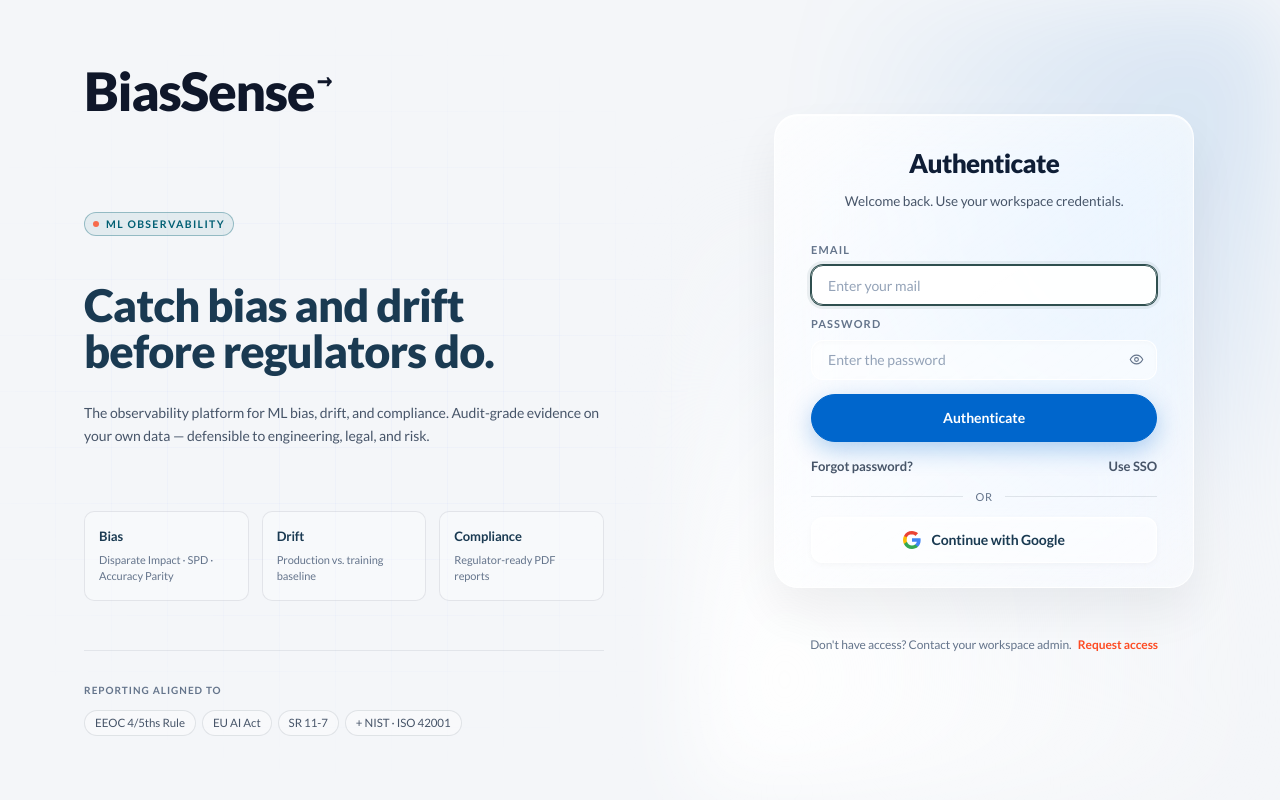
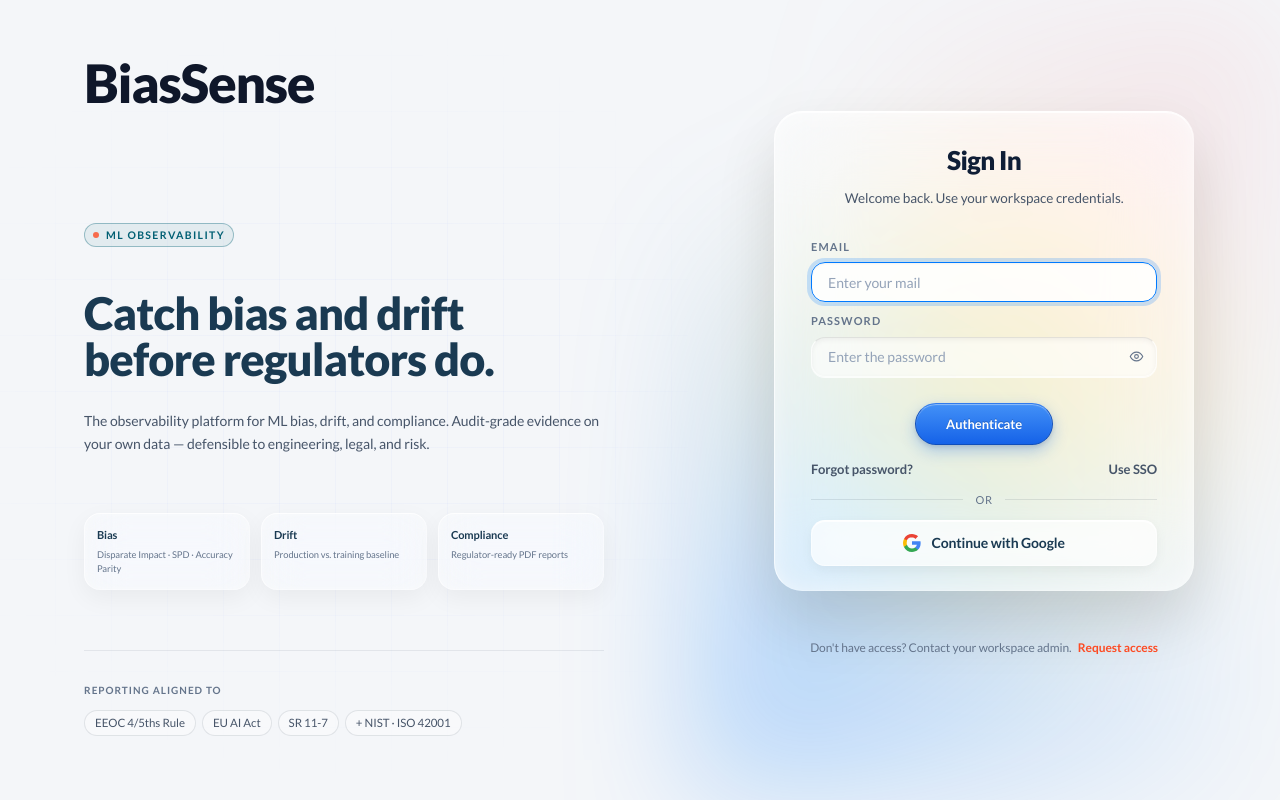
Before and after one commit to Pathi-Rama-Dhanunjay/dashboard, a React (Vite) app: page / in a window 1280 px wide. Built offline with nearby package versions, Linux system fonts and the light colour scheme.

Commit message:
added styles to sign in page

```diff
--- a/src/pages/shell.tsx
+++ b/src/pages/shell.tsx
@@ -20,7 +20,7 @@
     <span className="logo-word" style={{ fontSize: size, position: 'relative', color: '#0F172A' }}>
       BiasSens<span style={{ position: 'relative', display: 'inline-block' }}>
         e
-        <span
+        {/* <span
           style={{
             position: 'absolute',
             top: '-0.1em',
@@ -35,7 +35,7 @@
             whiteSpace: 'nowrap',
             WebkitTextStroke: '1.8px currentColor',
           }}
-        >→</span>
+        >→</span> */}
       </span>
     </span>
   );
--- a/src/pages/signin.tsx
+++ b/src/pages/signin.tsx
@@ -251,7 +251,7 @@
             </div>
 
             <div>
-              <h2 className="signin-quiet-title">Authenticate</h2>
+              <h2 className="signin-quiet-title">Sign In</h2>
               <p className="signin-subtle" style={{ marginTop: 8 }}>Welcome back. Use your workspace credentials.</p>
             </div>
 
@@ -299,7 +299,7 @@
               <button
                 type="submit"
                 className="btn btn-cream"
-                style={{ width: '100%', height: 42, marginTop: 4, fontSize: 13.5 }}
+                style={{ width: '40%', height: 36, margin: '16px auto 0', fontSize: 12.5 }}
                 disabled={loading}>
                 {loading ? 'Authenticating…' : 'Authenticate'}
               </button>
--- a/src/styles/layout.css
+++ b/src/styles/layout.css
@@ -405,12 +405,14 @@
 .signin-quiet-card {
   max-width: clamp(320px, 38vw, 420px);
   padding: clamp(20px, 3vw, 28px) clamp(24px, 4vw, 36px) clamp(16px, 2.5vw, 24px);
-  background: linear-gradient(145deg, rgba(255, 255, 255, 0.75) 0%, rgba(255, 255, 255, 0.35) 100%);
-  border: 1px solid rgba(255, 255, 255, 0.8);
-  border-radius: 24px;
-  backdrop-filter: blur(40px) saturate(180%);
-  -webkit-backdrop-filter: blur(40px) saturate(180%);
-  box-shadow: 0 24px 48px rgba(0, 0, 0, 0.06), inset 0 1px 0 rgba(255, 255, 255, 1), inset 0 0 12px rgba(255, 255, 255, 0.2);
+  background: rgba(255, 255, 255, 0.45);
+  border: 1px solid rgba(255, 255, 255, 0.4);
+  border-top-color: rgba(255, 255, 255, 0.9);
+  border-left-color: rgba(255, 255, 255, 0.7);
+  border-radius: 28px;
+  backdrop-filter: blur(40px) saturate(200%);
+  -webkit-backdrop-filter: blur(40px) saturate(200%);
+  box-shadow: 0 30px 60px rgba(0, 0, 0, 0.12), inset 0 1px 0 rgba(255, 255, 255, 0.8), inset 0 0 20px rgba(255, 255, 255, 0.5);
   gap: clamp(10px, 1.5vw, 16px);
   position: relative;
   z-index: 2;
@@ -465,53 +467,49 @@
 .field input, .field select, .field textarea {
   height: clamp(34px, 4vw, 40px);
   padding: 0 clamp(10px, 1.5vw, 16px);
-  background: rgba(255, 255, 255, 0.5);
-  border: 1px solid rgba(255, 255, 255, 0.9);
-  border-radius: 12px;
+  background: rgba(255, 255, 255, 0.6);
+  border: 1px solid rgba(255, 255, 255, 0.5);
+  border-top: 1px solid rgba(0, 0, 0, 0.1);
+  border-radius: 14px;
   font-size: clamp(12px, 1.4vw, 14px);
   font-weight: 500;
   color: var(--text);
-  box-shadow: inset 0 2px 4px rgba(0, 0, 0, 0.02);
-  transition: all 0.18s ease-in-out;
+  box-shadow: inset 0 2px 5px rgba(0, 0, 0, 0.05), 0 1px 0 rgba(255, 255, 255, 0.8);
+  transition: all 0.2s ease;
 }
 .field input:hover,
 .field select:hover,
 .field textarea:hover {
-  border-color: rgba(15, 30, 54, 0.2);
+  border-color: rgba(255, 255, 255, 0.9);
   background: rgba(255, 255, 255, 0.85);
-  box-shadow: 0 0 0 3px rgba(15, 30, 54, 0.04);
-  transition: all 0.18s ease-in-out;
+  box-shadow: inset 0 2px 5px rgba(0, 0, 0, 0.05), 0 4px 12px rgba(0, 0, 0, 0.06), 0 1px 0 rgba(255, 255, 255, 1);
 }
 .field input:focus,
 .field select:focus,
 .field textarea:focus {
-  /* A crisp, professional 1px border */
-  border-color: #2F4F4F;
-  background: rgba(255, 255, 255, 0.95);
+  background: rgba(255, 255, 255, 0.85);
+  border-color: #007aff;
   outline: none;
-  /* Layered premium shadow: A tiny sharp inner ring + a very soft, faded outer glow */
-  box-shadow:
-    0 0 0 1px #2F4F4F,
-    0 0 0 4px rgba(47, 79, 79, 0.08),
-    0 1px 2px rgba(0, 0, 0, 0.05);
-  /* Smooth transition makes the focus animation feel expensive */
-  transition: all 0.2s ease-in-out;
+  box-shadow: inset 0 1px 2px rgba(0,0,0,0.05), 0 0 0 4px rgba(0, 122, 255, 0.2);
 }
 
 .signin-quiet-form .btn-cream {
-  background: #0066CC;
-  border-color: #0066CC;
-  box-shadow: 0 8px 24px rgba(0, 102, 204, 0.3);
-  height: clamp(38px, 4.5vw, 48px) !important;
-  font-size: clamp(12px, 1.4vw, 14px) !important;
-  font-weight: 700;
+  background: linear-gradient(180deg, #4391f7 0%, #1562e8 100%);
+  border: 1px solid #104eba;
+  border-top-color: #317bed;
+  box-shadow: inset 0 1px 1px rgba(255, 255, 255, 0.4), 0 2px 4px rgba(0, 0, 0, 0.1), 0 6px 16px rgba(21, 98, 232, 0.3);
+  height: clamp(32px, 3.8vw, 42px) !important;
+  font-size: clamp(11.5px, 1.2vw, 13px) !important;
+  font-weight: 600;
+  color: white;
+  text-shadow: 0 -1px 0 rgba(0, 0, 0, 0.2);
   border-radius: 999px;
   letter-spacing: -0.005em;
+  transition: all 0.2s ease;
 }
 .signin-quiet-form .btn-cream:hover {
-  background: #005bb5;
-  border-color: #005bb5;
-  box-shadow: 0 12px 32px rgba(0, 102, 204, 0.4);
+  background: linear-gradient(180deg, #5b9ff8 0%, #1a6ff0 100%);
+  box-shadow: inset 0 1px 1px rgba(255, 255, 255, 0.5), 0 4px 8px rgba(0, 0, 0, 0.15), 0 8px 20px rgba(21, 98, 232, 0.4);
 }
 .signin-quiet-row { font-size: clamp(11px, 1.3vw, 13px); font-weight: 600; margin-top: clamp(2px, 0.4vw, 4px); }
 .signin-quiet-row a { color: var(--text-muted); }
@@ -1348,10 +1346,10 @@
   bottom: 0;
   left: 0;
   background:
-    radial-gradient(circle at 85% 15%, rgba(0, 102, 204, 0.12) 0%, transparent 45%),
-    radial-gradient(circle at 15% 85%, rgba(255, 255, 255, 0.95) 0%, transparent 60%),
-    radial-gradient(circle at 50% 50%, rgba(135, 185, 255, 0.15) 0%, transparent 60%);
-  filter: blur(40px);
+    radial-gradient(circle at 85% 15%, rgba(255, 102, 102, 0.10) 0%, transparent 45%),
+    radial-gradient(circle at 15% 85%, rgba(0, 122, 255, 0.25) 0%, transparent 60%),
+    radial-gradient(circle at 50% 50%, rgba(255, 204, 0, 0.25) 0%, transparent 60%);
+  filter: blur(60px);
   pointer-events: none;
   z-index: 0;
 }
@@ -1400,7 +1398,11 @@
   transition: border-color 160ms ease, background 160ms ease, box-shadow 160ms ease;
   outline: none;
 }
-.signin-split-form .field input:hover { border-color: rgba(255,255,255,0.16); }
+.signin-split-form .field input:hover {
+  border-color: rgba(255,255,255,0.25);
+  background: rgba(255,255,255,0.05);
+  box-shadow: 0 4px 16px rgba(0, 0, 0, 0.1), inset 0 0 8px rgba(255, 255, 255, 0.05);
+}
 .signin-split-form .field input:focus {
   /* A crisp, professional 1px border */
   border-color: #2F4F4F;
@@ -1602,17 +1604,26 @@
 }
 
 .signin-split-cards {
-  gap: clamp(10px, 1vw, 14px);
-  margin-top: clamp(28px, 3vw, 44px);
+  gap: clamp(8.5px, 0.85vw, 11.9px);
+  margin-top: clamp(23.8px, 2.55vw, 37.4px);
 }
 
 .signin-split-card {
-  border-color: rgba(15, 30, 54, 0.09);
-  background: rgba(255, 255, 255, 0.32);
+  border: 1px solid rgba(255, 255, 255, 0.4);
+  border-top-color: rgba(255, 255, 255, 0.8);
+  border-left-color: rgba(255, 255, 255, 0.6);
+  background: rgba(255, 255, 255, 0.25);
+  backdrop-filter: blur(20px) saturate(180%);
+  -webkit-backdrop-filter: blur(20px) saturate(180%);
+  box-shadow: 0 8px 24px rgba(0, 0, 0, 0.05), inset 0 0 12px rgba(255, 255, 255, 0.2);
+  border-radius: 16px;
 }
 
 .signin-split-card:hover {
-  border-color: rgba(15, 30, 54, 0.16);
+  background: rgba(255, 255, 255, 0.35);
+  border-color: rgba(255, 255, 255, 0.6);
+  box-shadow: 0 12px 32px rgba(0, 0, 0, 0.08), inset 0 0 16px rgba(255, 255, 255, 0.4);
+  transform: translateY(-2px);
 }
 
 .signin-split-bottom {
--- a/src/styles/styles.css
+++ b/src/styles/styles.css
@@ -738,6 +738,7 @@
   display: flex;
   align-items: center;
   margin-bottom: clamp(28px, 3.6vw, 50px);
+  transform: translateY(-15%);
 }
 
 /* MIDDLE section */
@@ -754,7 +755,7 @@
   letter-spacing: 0.13em;
   text-transform: uppercase;
   color: #005F73;
-  margin-bottom: clamp(10px, 1.8vw, 20px);
+  margin-bottom: clamp(8.5px, 1.53vw, 17px);
   border: 1px solid rgba(0, 95, 115, 0.35);
   background: rgba(0, 95, 115, 0.07);
   border-radius: 999px;
@@ -793,30 +794,30 @@
 .signin-split-cards {
   display: grid;
   grid-template-columns: repeat(3, 1fr);
-  gap: clamp(4px, 0.8vw, 8px);
-  margin-top: clamp(16px, 3vw, 32px);
+  gap: clamp(3.4px, 0.68vw, 6.8px);
+  margin-top: clamp(13.6px, 2.55vw, 27.2px);
 }
 .signin-split-card {
-  padding: clamp(8px, 1.2vw, 14px) clamp(8px, 1.2vw, 14px) clamp(10px, 1.4vw, 16px);
-  border-radius: clamp(6px, 1vw, 10px);
+  padding: clamp(6.8px, 1.02vw, 11.9px) clamp(6.8px, 1.02vw, 11.9px) clamp(8.5px, 1.19vw, 13.6px);
+  border-radius: clamp(5.1px, 0.85vw, 8.5px);
   background: rgba(255, 255, 255, 0.03);
   border: 1px solid rgba(255, 255, 255, 0.07);
   display: flex;
   flex-direction: column;
-  gap: clamp(4px, 0.6vw, 6px);
+  gap: clamp(3.4px, 0.51vw, 5.1px);
   transition: border-color 200ms ease;
 }
 .signin-split-card:hover {
   border-color: rgba(255, 255, 255, 0.12);
 }
 .signin-split-card-title {
-  font-size: clamp(10px, 1.2vw, 13px);
+  font-size: clamp(8.5px, 1.02vw, 11.05px);
   font-weight: 600;
   color: var(--text);
   letter-spacing: -0.01em;
 }
 .signin-split-card-sub {
-  font-size: clamp(9px, 1vw, 11px);
+  font-size: clamp(7.65px, 0.85vw, 9.35px);
   color: var(--text-dim);
   line-height: 1.45;
 }
@@ -877,9 +878,10 @@
   align-items: center;
   justify-content: center;
   gap: clamp(6px, 1vw, 10px);
-  border-radius: 12px;
-  background: rgba(255, 255, 255, 0.5);
-  border: 1px solid rgba(255, 255, 255, 0.9);
+  border-radius: 14px;
+  background: rgba(255, 255, 255, 0.6);
+  border: 1px solid rgba(255, 255, 255, 0.5);
+  border-top: 1px solid rgba(255, 255, 255, 0.9);
   color: var(--text);
   font-size: clamp(12px, 1.3vw, 14px);
   font-weight: 600;
@@ -887,12 +889,14 @@
   cursor: pointer;
   transition: all 160ms ease;
   letter-spacing: -0.01em;
-  box-shadow: inset 0 2px 4px rgba(255, 255, 255, 0.6), 0 2px 6px rgba(0, 0, 0, 0.03);
+  backdrop-filter: blur(20px) saturate(150%);
+  -webkit-backdrop-filter: blur(20px) saturate(150%);
+  box-shadow: 0 4px 12px rgba(0, 0, 0, 0.05), inset 0 1px 0 rgba(255, 255, 255, 0.8);
 }
 .signin-google-btn:hover {
-  background: rgba(255, 255, 255, 0.9);
-  border-color: #FFF;
-  box-shadow: inset 0 2px 4px rgba(255, 255, 255, 0.8), 0 4px 12px rgba(0, 0, 0, 0.06);
+  background: rgba(255, 255, 255, 0.8);
+  border-color: rgba(255, 255, 255, 0.8);
+  box-shadow: 0 6px 16px rgba(0, 0, 0, 0.08), inset 0 1px 0 rgba(255, 255, 255, 1);
 }
 .signin-google-btn:focus-visible {
   outline: none;
```
